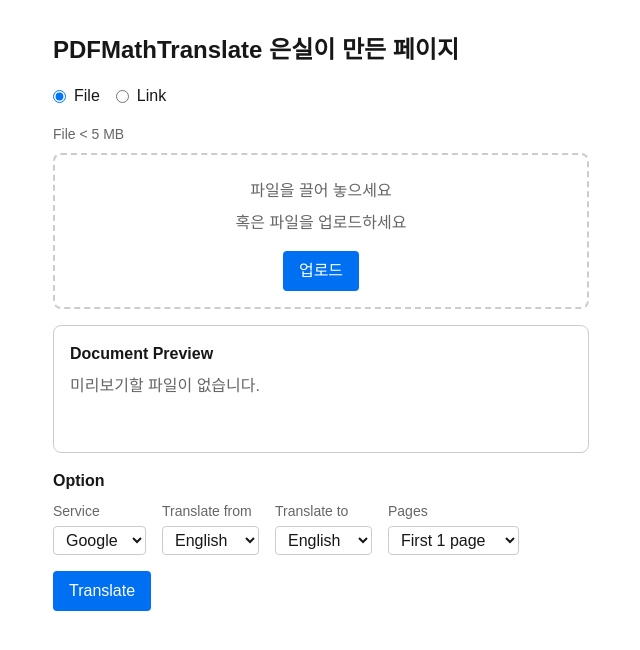
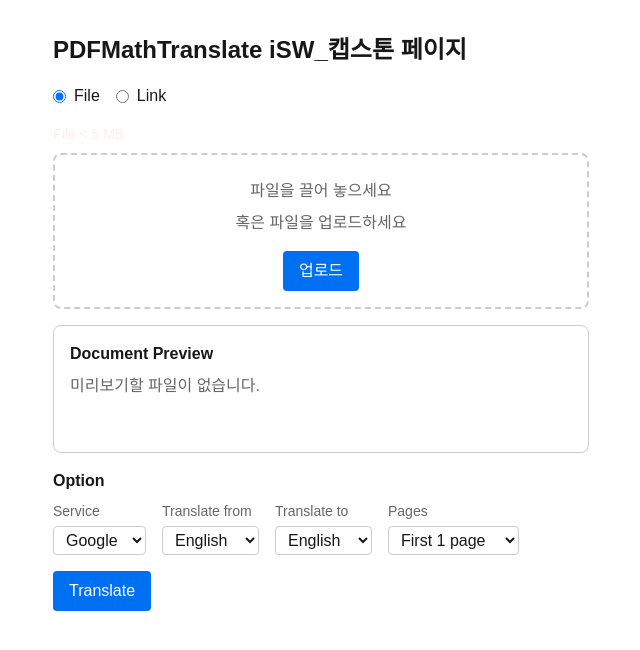
Before and after one commit to eunsil04/pdf-translator, a Next.js app: page / in a window 1280 px wide. Shown: the top 650 px of the page, without its empty margins (319-959 px from the left). Built offline with nearby package versions, Linux system fonts and the light colour scheme.

Commit message:
버튼색상변경

```diff
--- a/app/page.tsx
+++ b/app/page.tsx
@@ -34,7 +34,7 @@
   return (
     <main className={styles.container}>
       {/* 헤더 부분 */}
-      <h1 className={styles.title}>PDFMathTranslate 은실이 만든 페이지</h1>
+      <h1 className={styles.title}>PDFMathTranslate iSW_캡스톤 페이지</h1>
 
       {/* 파일/링크 선택 */}
       <div className={styles.radioGroup}>
@@ -61,7 +61,7 @@
       {/* 업로드 구역 */}
       {isFile ? (
         <div>
-          <p style={{ marginBottom: "0.5rem", color: "#666", fontSize: "0.875rem" }}>
+          <p style={{ marginBottom: "0.5rem", color: "#FEEEEB", fontSize: "0.875rem" }}>
             File &lt; 5 MB
           </p>
           <div
```
